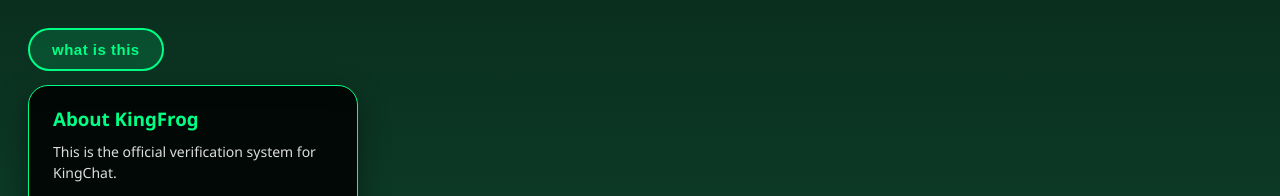
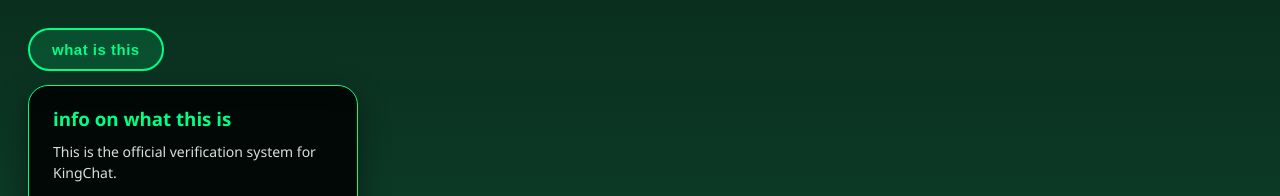
Before and after one commit to melasammmmo-eng/Kingchat-repo-google-auth, a Next.js app: page / in a window 1280 px wide. Both pictures are taken after a click on the button "what is this". Shown: the top 196 px of the page. Built offline with nearby package versions, Linux system fonts and the light colour scheme; no server answers.

Commit message:
Update heading text in page.js

```diff
--- a/app/page.js
+++ b/app/page.js
@@ -87,7 +87,7 @@
           backdropFilter: "blur(10px)",
           boxShadow: "0 10px 30px rgba(0,0,0,0.4)"
         }}>
-          <h3 style={{ margin: "0 0 10px 0", color: "#00FF85" }}>About KingFrog</h3>
+          <h3 style={{ margin: "0 0 10px 0", color: "#00FF85" }}>info on what this is</h3>
           <p style={{ margin: 0, fontSize: "14px", lineHeight: "1.5", color: "#ddd" }}>
             This is the official verification system for KingChat.<br /><br />
             Created to keep the community safe and stop alts / banned users from coming back.
```
